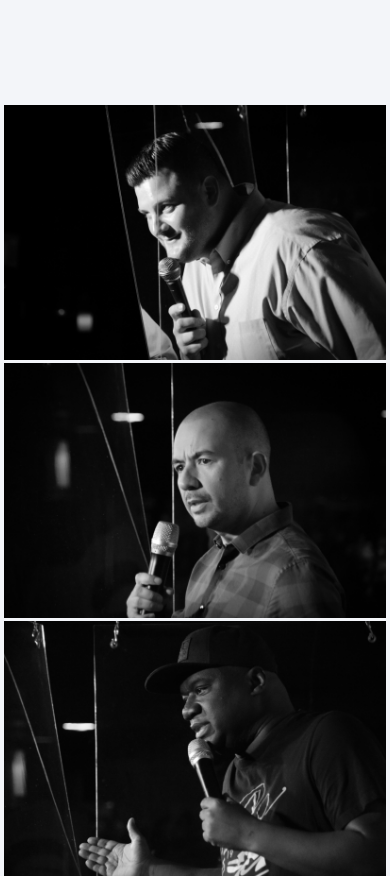
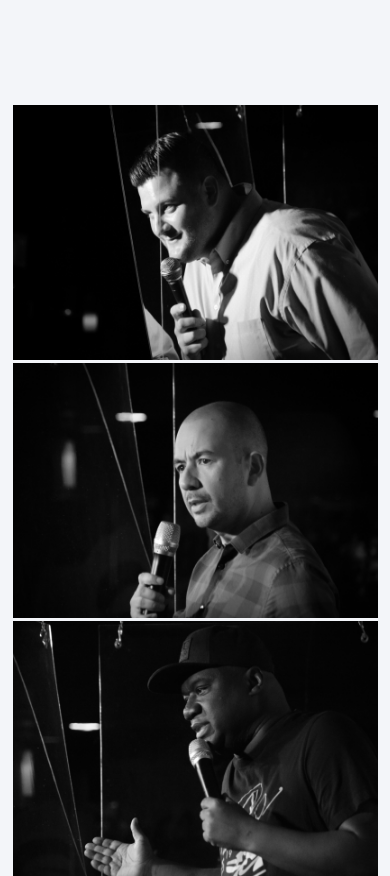
Before and after one commit to mitchellzilberg/zilbergmedia, a plain HTML site: page index.html in a window 390 px wide. Shown: the part 759-1635 px from the top of the page. Drawn offline with Linux system fonts and the light colour scheme.

Commit message:
width fix

```diff
--- a/css/styles.css
+++ b/css/styles.css
@@ -347,4 +347,7 @@
   .home-page-title {
     padding-top:220px;
   }
+  .img-1 {
+    width:365px;
+  }
 }
--- a/index.html
+++ b/index.html
@@ -44,7 +44,7 @@
 
             <div id="gallery-page">
                 <div class="gallery">
-                    <img id="myImg" class="img-1 myImg" src="images/standup pics/BW/BW.jpg" alt="Peter Saran"/></a>
+                    <img id="myImg" class="img-1 myImg" src="images/standup pics/BW/BW.jpg" alt=""/></a>
                     <img id="myImg" class="img-1 myImg" src="images/standup pics/BW/BW-2.jpg" alt=""/>
                     <img id="myImg" class="img-1 myImg" src="images/standup pics/BW/BW-3.jpg" />
                     <img id="myImg" class="img-1 myImg" src="images/standup pics/BW/BW-4.jpg" />
```
